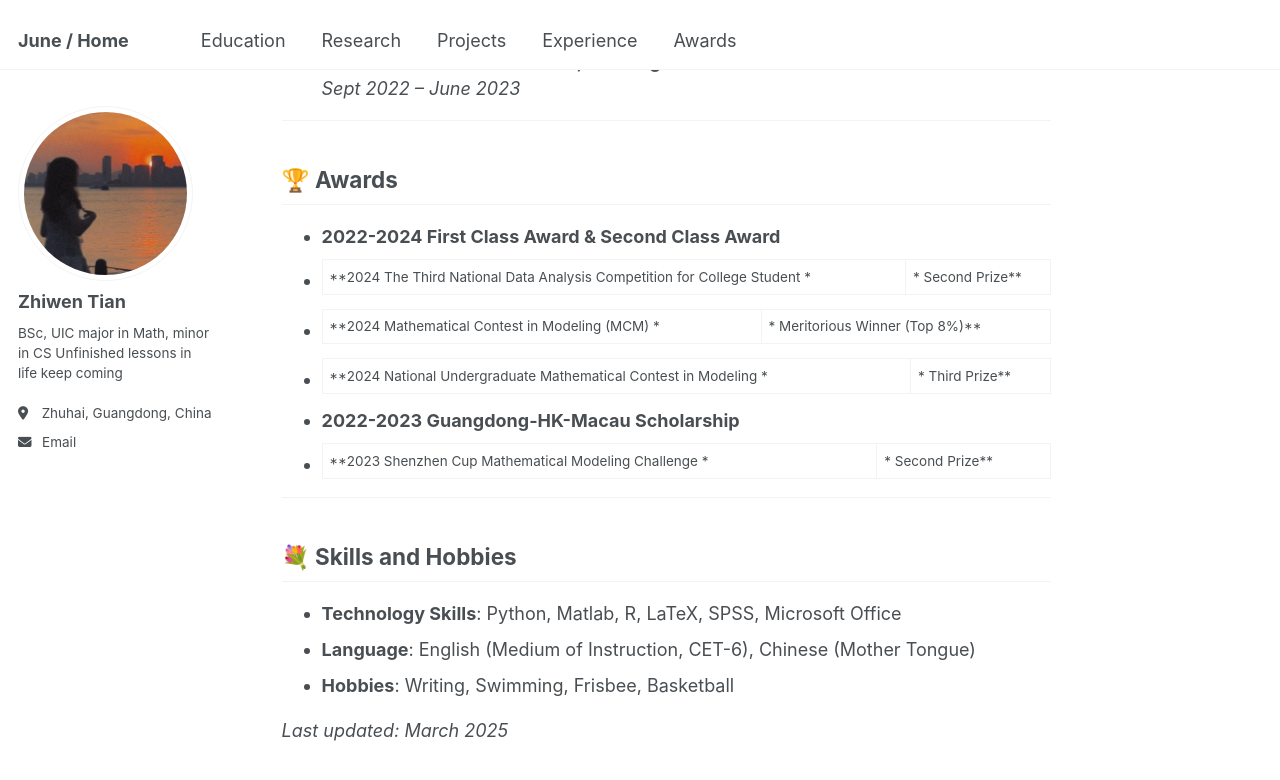
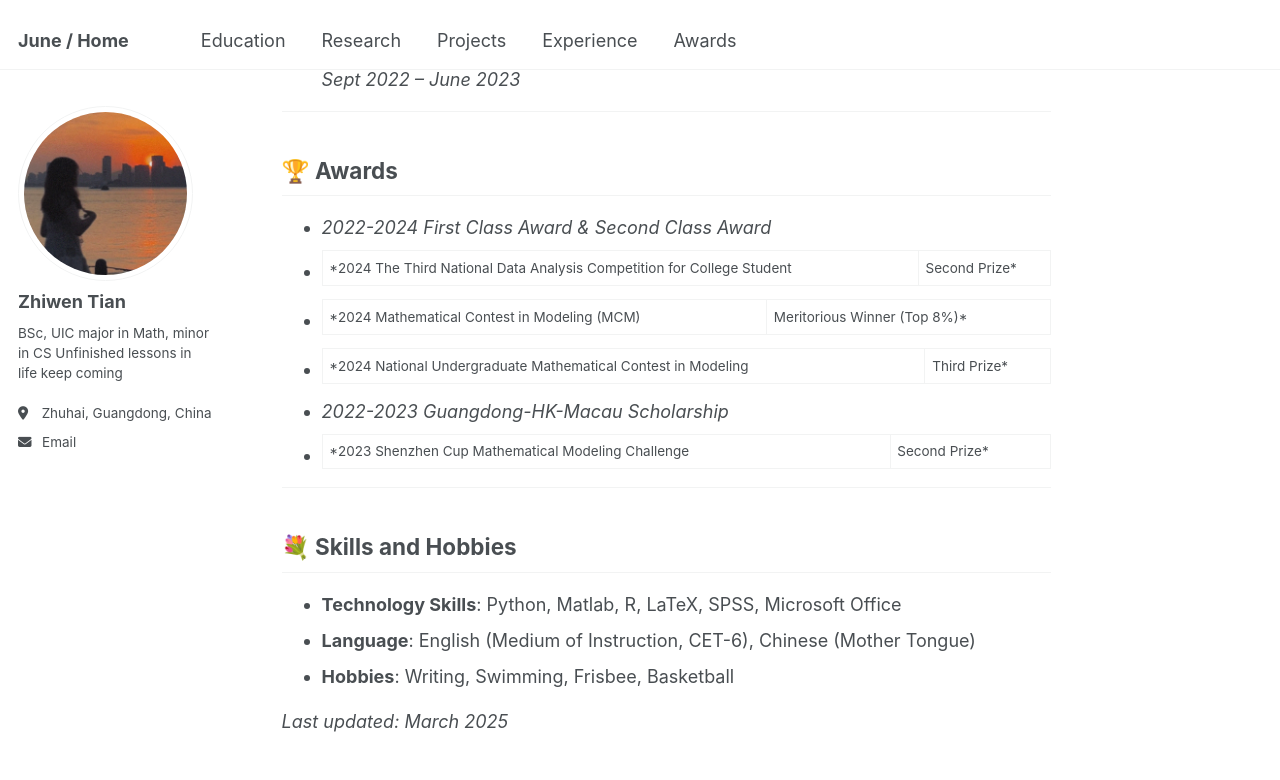
Before and after one commit to Orange1207/Orange1207.github.io, a Jekyll site: the page built from _pages/about.md, in a window 1280 px wide and 900 px high, scrolled down 1612 px. Shown: the top 780 px of the window. Built offline with Jekyll 4.4.1, drawn with Linux system fonts in a browser that asks for light colours; some of the changed text lies outside the part shown.

```diff
--- a/_pages/about.md
+++ b/_pages/about.md
@@ -57,12 +58,12 @@ More details is in my [CV](../files/CV_twopage.pdf) .
 ---
 
 ## 🏆 Awards
-- **2022-2024 First Class Award & Second Class Award**
-- **2024 The Third National Data Analysis Competition for College Student *|* Second Prize**
-- **2024 Mathematical Contest in Modeling (MCM) *|* Meritorious Winner (Top 8%)**
-- **2024 National Undergraduate Mathematical Contest in Modeling *|* Third Prize**
-- **2022-2023 Guangdong-HK-Macau Scholarship**
-- **2023 Shenzhen Cup Mathematical Modeling Challenge *|* Second Prize**
+- *2022-2024 First Class Award & Second Class Award*
+- *2024 The Third National Data Analysis Competition for College Student | Second Prize*
+- *2024 Mathematical Contest in Modeling (MCM) | Meritorious Winner (Top 8%)*
+- *2024 National Undergraduate Mathematical Contest in Modeling | Third Prize*
+- *2022-2023 Guangdong-HK-Macau Scholarship*
+- *2023 Shenzhen Cup Mathematical Modeling Challenge | Second Prize*
 
 ---
 
```
Also changed, not shown: other parts of _pages/about.md (+7 -6 lines).
